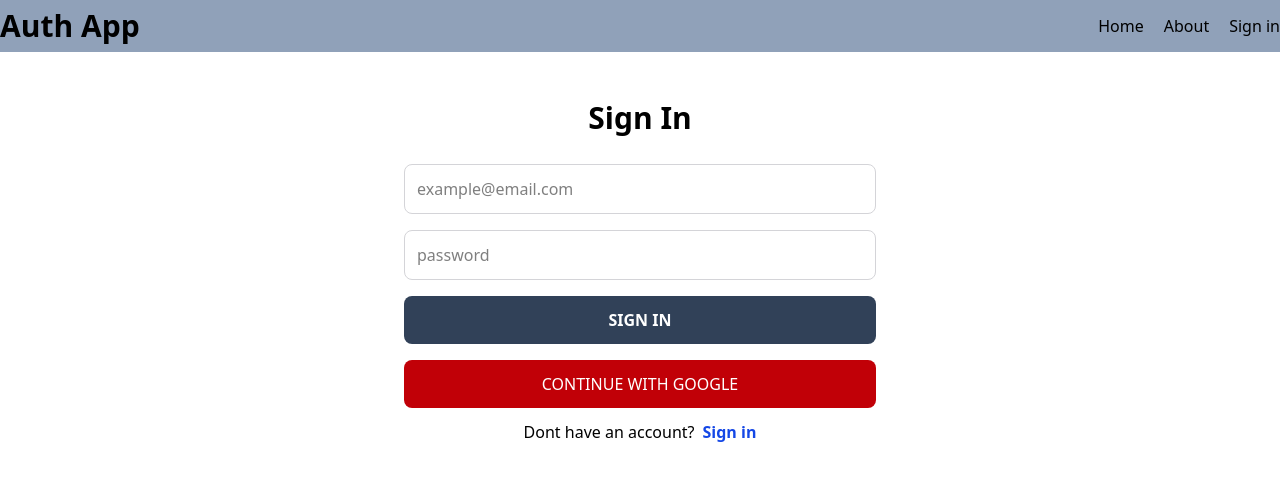
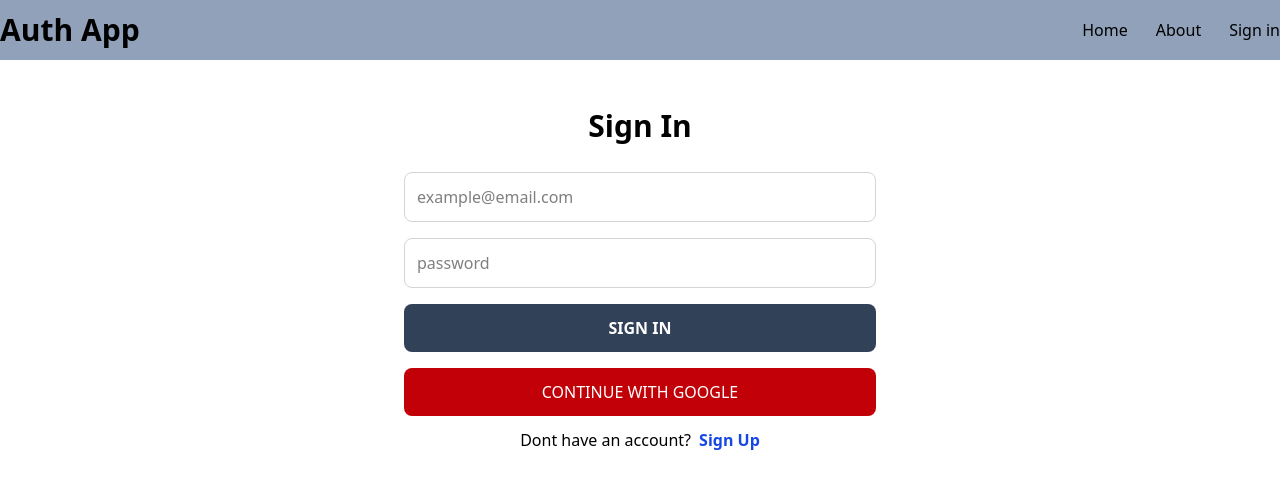
Before and after one commit to deepanshurwt06/Hello-Home, a React (Vite) app in the folder client/: page /sign-in in a window 1280 px wide. Shown: the top 488 px of the page. Built offline with nearby package versions, Linux system fonts and the light colour scheme; no server answers.

Commit message:
update header component and make profile private

```diff
--- a/client/src/App.jsx
+++ b/client/src/App.jsx
@@ -5,6 +5,7 @@ import SignUp from './pages/SignUp';
 import Profile from './pages/Profile';
 import About from './pages/About';
 import Header from './components/Header';
+import PrivateRoute from './components/PrivateRoute';
 
 export default function App() {
   return (
@@ -15,9 +16,10 @@ export default function App() {
       <Route path='/' element ={<Home />} />
       <Route path='/sign-in' element ={<SignIn />} />
       <Route path='/sign-up' element ={<SignUp />} />
+      <Route path='/about' element ={<About />} />
+      <Route element={<PrivateRoute />}>
       <Route path='/profile' element ={<Profile />} />
-      <Route path='/about' element ={<About />} />
-
+      </Route>
     </Routes>
    </BrowserRouter>
   )
--- a/client/src/components/Header.jsx
+++ b/client/src/components/Header.jsx
@@ -1,13 +1,18 @@
 import { Link } from "react-router-dom";
+import { useSelector } from "react-redux";
+
 
 export default function Header() {
+  const { currentUser } = useSelector((state) => state.user);
+  console.log("Current User:", currentUser);
+
   return (
     <div className="bg-slate-400">
-      <div className=" flex justify-between items-center max-w-[100rem] mx-auto py-2">
+      <div className=" flex justify-between items-center max-w-7xl mx-auto py-3">
         <Link to={"/"}>
           <h1 className="text-3xl font-bold ">Auth App</h1>
         </Link>
-        <ul className="flex gap-5">
+        <ul className="flex gap-7">
           <Link to={"/"}>
             <li className="font-medium">Home</li>
           </Link>
@@ -17,8 +22,12 @@ export default function Header() {
             <li className="font-medium">About</li>
           </Link>
 
-          <Link to={"/sign-in"}>
+          <Link to={"/profile"}>
+          {currentUser ? (
+            <img src={currentUser.user.profilePicture} alt="profile" className="h-7 w-7 rounded-full object-cover" />
+          ):(
             <li className="font-medium">Sign in</li>
+          )}
           </Link>
         </ul>
       </div>
--- /dev/null
+++ b/client/src/components/PrivateRoute.jsx
@@ -0,0 +1,9 @@
+import {useSelector} from 'react-redux';
+import {Outlet , Navigate} from 'react-router-dom';
+export default function PrivateRoute() {
+    const {currentUser} = useSelector(state => state.user);
+
+    return currentUser ? <Outlet /> : <Navigate to="/sign-in" />
+
+
+}
--- a/client/src/pages/SignIn.jsx
+++ b/client/src/pages/SignIn.jsx
@@ -70,7 +70,7 @@ export default function SignIn() {
       <div className="flex gap-2 py-3 justify-center">
         <p className="font-medium">Dont have an account?</p>
         <Link to={"/sign-up"}>
-          <span className="text-blue-700 font-semibold">Sign in</span>
+          <span className="text-blue-700 font-semibold">Sign Up</span>
         </Link>
       </div>
       <p className="text-red-700 mt-5">
--- a/client/src/redux/user/userSlice.js
+++ b/client/src/redux/user/userSlice.js
@@ -14,7 +14,7 @@ const userSlice = createSlice({
             state.loading = true;
         },
         signInSuccess :(state,action) => {
-             state.createUser = action.payload;
+             state.currentUser = action.payload;
              state.loading = false;
              state.error = false;
         },
```
